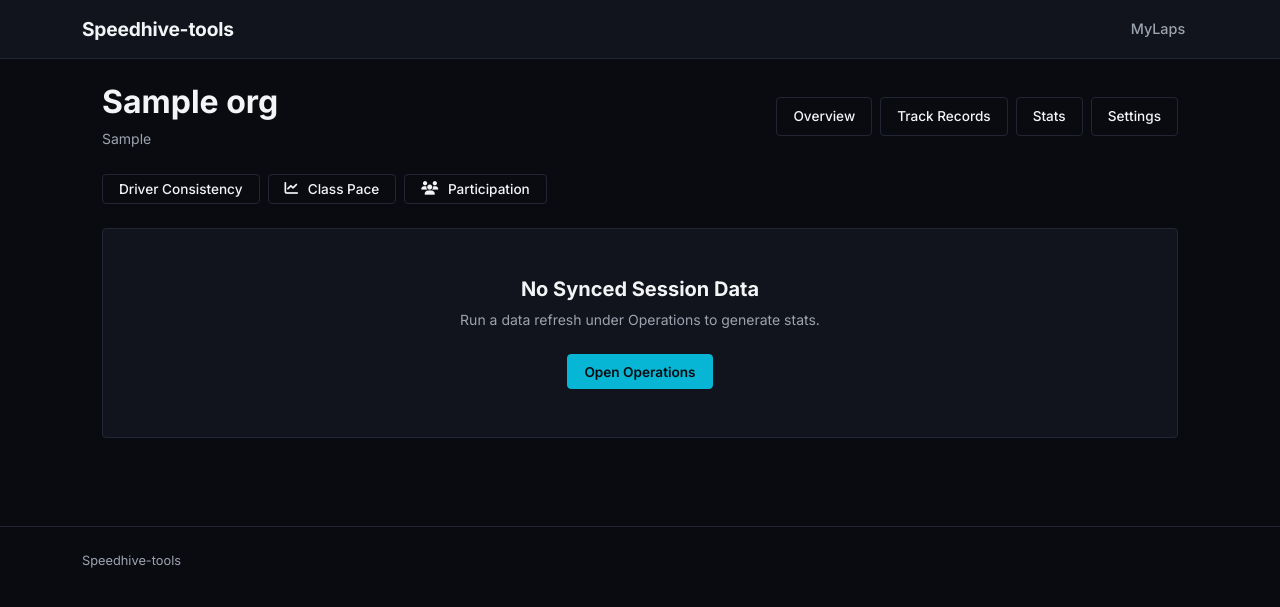
After one commit to ncrosty58/speedhive-tools-ui, a Python web app: template templates/participation.html in a window 1280 px wide. The commit adds this page. Shown: the top 607 px of the page. Run offline with Jinja, Linux system fonts and the light colour scheme; the template is opened without the code that fills it: most values are stand-ins (such as "Sample title", 1, 10 or a date in 2020).

Commit message:
Give Participation its own Stats tab; rename Overview to Driver Consistency
- New Participation tab/route reads the same cached class-pace data (no
  recompute) but shows just the combined-across-classes racer trend --
  it was easy to miss buried inside the Class Pace page.
- generate_org_class_pace now accepts an allowlisted redirect_to so each
  page's own Generate/Recalculate button returns to itself.
- "Overview" renamed to "Driver Consistency" since that's all it's ever
  shown (top/least consistent drivers, driver rank lookup).

Co-Authored-By: Claude Sonnet 5 <noreply@anthropic.com>

```diff
--- a/templates/_stats_subnav.html
+++ b/templates/_stats_subnav.html
@@ -1,8 +1,11 @@
 <div class="col-12">
     <div class="d-flex flex-wrap gap-2">
-        <a class="btn-custom {% if active_stats_tab == 'overview' %}active{% else %}btn-custom-outline{% endif %} py-1 px-3" href="{{ url_for('org_stats', org_id=org.id) }}">Overview</a>
+        <a class="btn-custom {% if active_stats_tab == 'overview' %}active{% else %}btn-custom-outline{% endif %} py-1 px-3" href="{{ url_for('org_stats', org_id=org.id) }}">Driver Consistency</a>
         <a class="btn-custom {% if active_stats_tab == 'class_pace' %}active{% else %}btn-custom-outline{% endif %} py-1 px-3" href="{{ url_for('org_class_pace', org_id=org.id) }}">
             <i class="fa-solid fa-chart-line me-1"></i>Class Pace
         </a>
+        <a class="btn-custom {% if active_stats_tab == 'participation' %}active{% else %}btn-custom-outline{% endif %} py-1 px-3" href="{{ url_for('org_participation', org_id=org.id) }}">
+            <i class="fa-solid fa-users me-1"></i>Participation
+        </a>
     </div>
 </div>
--- /dev/null
+++ b/templates/participation.html
@@ -0,0 +1,209 @@
+{% extends 'base.html' %}
+
+{% block title %}Participation | {{ org.name }}{% endblock %}
+
+{% block content %}
+<div class="row g-4">
+    {% include "_org_nav.html" %}
+    {% include "_stats_subnav.html" %}
+
+    {% if error %}
+        <div class="col-12">
+            <div class="alert alert-danger py-2 mb-0 small">{{ error }}</div>
+        </div>
+    {% endif %}
+
+    {% if not manifest_exists %}
+        <div class="col-12">
+            <div class="glass-card text-center py-5">
+                <h3 class="h5 fw-bold mb-2">No Synced Session Data</h3>
+                <p class="text-muted small mb-4">Run a data refresh under Operations to generate stats.</p>
+                <a class="btn-custom" href="/org/{{ org.id }}/operations">Open Operations</a>
+            </div>
+        </div>
+    {% else %}
+        <!-- Filter bar -->
+        <div class="col-12">
+            <div class="glass-card">
+                <div class="row g-3 align-items-center">
+                    <div class="col-12 col-md">
+                        <form method="get" action="/org/{{ org.id }}/stats/participation" class="row g-3 align-items-center" id="filter-form">
+                            <div class="col-12 col-lg-auto d-flex align-items-center flex-wrap gap-2">
+                                <span class="text-muted small fw-semibold text-nowrap">Session Types:</span>
+                                <div class="form-check form-check-inline mb-0">
+                                    <input class="form-check-input" type="checkbox" name="session_types" id="st_race" value="race" {% if 'race' in session_types %}checked{% endif %} onchange="onCheckboxChange(this)">
+                                    <label class="form-check-label text-muted small fw-semibold mb-0" for="st_race">Race</label>
+                                </div>
+                                <div class="form-check form-check-inline mb-0">
+                                    <input class="form-check-input" type="checkbox" name="session_types" id="st_qualifying" value="qualifying" {% if 'qualifying' in session_types %}checked{% endif %} onchange="onCheckboxChange(this)">
+                                    <label class="form-check-label text-muted small fw-semibold mb-0" for="st_qualifying">Qualifying</label>
+                                </div>
+                                <div class="form-check form-check-inline mb-0">
+                                    <input class="form-check-input" type="checkbox" name="session_types" id="st_practice" value="practice" {% if 'practice' in session_types %}checked{% endif %} onchange="onCheckboxChange(this)">
+                                    <label class="form-check-label text-muted small fw-semibold mb-0" for="st_practice">Practice</label>
+                                </div>
+                            </div>
+                            <div class="col-12 col-sm-auto">
+                                <div class="form-check mb-0">
+                                    <input class="form-check-input" type="checkbox" name="ignore_outliers" id="ignore_outliers" value="1" {% if ignore_outliers %}checked{% endif %} onchange="this.form.submit()">
+                                    <label class="form-check-label text-muted small fw-semibold mb-0" for="ignore_outliers" title="Filter out extreme slow laps (pitstops/yellows) using statistical IQR bounds">
+                                        <i class="fa-solid fa-filter text-brand me-1"></i>Ignore Outliers
+                                    </label>
+                                </div>
+                            </div>
+                        </form>
+                    </div>
+
+                    <div class="col-12 col-md-auto ms-md-auto">
+                        <form action="/org/{{ org.id }}/stats/class-pace/generate" method="post" class="d-inline" id="recalc-participation-form">
+                            <input type="hidden" name="redirect_to" value="org_participation">
+                            {% for st in session_types %}
+                                <input type="hidden" name="session_types" value="{{ st }}">
+                            {% endfor %}
+                            {% if ignore_outliers %}
+                                <input type="hidden" name="ignore_outliers" value="1">
+                            {% endif %}
+                            <button type="submit" class="btn-custom py-1 px-3 w-100 w-md-auto {% if not has_persisted_stats %}{% else %}btn-custom-outline{% endif %}" id="recalc-participation-btn" title="Last calculated: {{ calculated_at or 'Never' }}">
+                                <i class="fa-solid fa-{% if has_persisted_stats %}arrows-rotate{% else %}play{% endif %} me-1"></i>
+                                {% if has_persisted_stats %}Recalculate{% else %}Generate Chart{% endif %}
+                            </button>
+                        </form>
+                    </div>
+                </div>
+            </div>
+        </div>
+
+        <script>
+            document.getElementById('recalc-participation-form')?.addEventListener('submit', function() {
+                const btn = document.getElementById('recalc-participation-btn');
+                btn.disabled = true;
+                btn.innerHTML = '<i class="fa-solid fa-spinner fa-spin me-2"></i>Analyzing...';
+            });
+            function onCheckboxChange(cb) {
+                const checkboxes = cb.form.querySelectorAll('input[name="session_types"]');
+                const checkedCount = Array.from(checkboxes).filter(c => c.checked).length;
+                if (checkedCount === 0) {
+                    cb.checked = true;
+                    alert("At least one session type must be selected.");
+                    return;
+                }
+                cb.form.submit();
+            }
+        </script>
+
+        {% if not has_persisted_stats %}
+            <div class="col-12">
+                <div class="glass-card text-center py-5">
+                    <i class="fa-solid fa-users fs-2 mb-3 d-block opacity-40"></i>
+                    <h3 class="h5 fw-bold mb-2">No Participation Data Yet</h3>
+                    <p class="text-muted small mb-0">Click "Generate Chart" above to compute distinct racers per year, across all classes.</p>
+                </div>
+            </div>
+        {% else %}
+            <!-- Total Participation -->
+            <div class="col-12">
+                <div class="glass-card">
+                    <div class="d-flex justify-content-between align-items-center flex-wrap gap-2 mb-3">
+                        <h3 class="h5 fw-bold mb-0"><i class="fa-solid fa-users text-info"></i> Total Participation by Year</h3>
+                        <span class="text-muted small">Last calculated: {{ calculated_at or 'Never' }}</span>
+                    </div>
+                    {% if participation_data.years %}
+                        <div class="position-relative" style="height: 420px;">
+                            <canvas id="participationChart"></canvas>
+                        </div>
+                    {% else %}
+                        <div class="text-center py-4 text-muted small">Not enough data found to chart.</div>
+                    {% endif %}
+                </div>
+            </div>
+
+            <!-- Data table (accessible alternative to the chart) -->
+            {% if participation_data.years %}
+                <div class="col-12">
+                    <div class="glass-card">
+                        <details>
+                            <summary class="h6 fw-semibold mb-0" style="cursor: pointer;">
+                                <i class="fa-solid fa-table text-info me-1"></i>View as table
+                            </summary>
+                            <div class="table-custom-container mt-3">
+                                <table class="table table-custom mb-0 small">
+                                    <thead>
+                                        <tr>
+                                            <th>Year</th>
+                                            <th>Distinct Racers</th>
+                                        </tr>
+                                    </thead>
+                                    <tbody>
+                                        {% for year in participation_data.years %}
+                                            <tr>
+                                                <td class="fw-semibold text-secondary">{{ year }}</td>
+                                                <td>{{ participation_data.distinct_drivers[loop.index0] }}</td>
+                                            </tr>
+                                        {% endfor %}
+                                    </tbody>
+                                </table>
+                            </div>
+                        </details>
+                    </div>
+                </div>
+            {% endif %}
+        {% endif %}
+    {% endif %}
+</div>
+{% endblock %}
+
+{% block extra_js %}
+{% if participation_data and participation_data.years %}
+<script src="https://cdn.jsdelivr.net/npm/chart.js"></script>
+<script>
+    document.addEventListener("DOMContentLoaded", function () {
+        const participationData = {{ participation_data | tojson }};
+        const rootStyles = window.getComputedStyle(document.documentElement);
+        const brand = rootStyles.getPropertyValue("--brand").trim() || "#06b6d4";
+
+        const ctx = document.getElementById("participationChart");
+        if (!ctx) return;
+
+        new Chart(ctx.getContext("2d"), {
+            type: "bar",
+            data: {
+                labels: participationData.years,
+                datasets: [{
+                    label: "Distinct Racers",
+                    data: participationData.distinct_drivers,
+                    backgroundColor: brand,
+                    borderRadius: 4,
+                }]
+            },
+            options: {
+                responsive: true,
+                maintainAspectRatio: false,
+                plugins: {
+                    legend: { display: false },
+                    tooltip: {
+                        backgroundColor: "#141b32",
+                        titleColor: "#f8fafc",
+                        bodyColor: "#e2e8f0",
+                        borderColor: "#1e293b",
+                        borderWidth: 1,
+                        padding: 10,
+                        cornerRadius: 8,
+                    }
+                },
+                scales: {
+                    x: {
+                        grid: { display: false },
+                        ticks: { color: "#64748b" }
+                    },
+                    y: {
+                        beginAtZero: true,
+                        grid: { color: "rgba(255, 255, 255, 0.03)" },
+                        ticks: { color: "#64748b", precision: 0 }
+                    }
+                }
+            }
+        });
+    });
+</script>
+{% endif %}
+{% endblock %}
```
Also changed, not shown: app/routes/stats.py (+82 -5 lines), templates/class_pace.html (+1 -92 lines), tests/test_app.py (+27 -0 lines).
